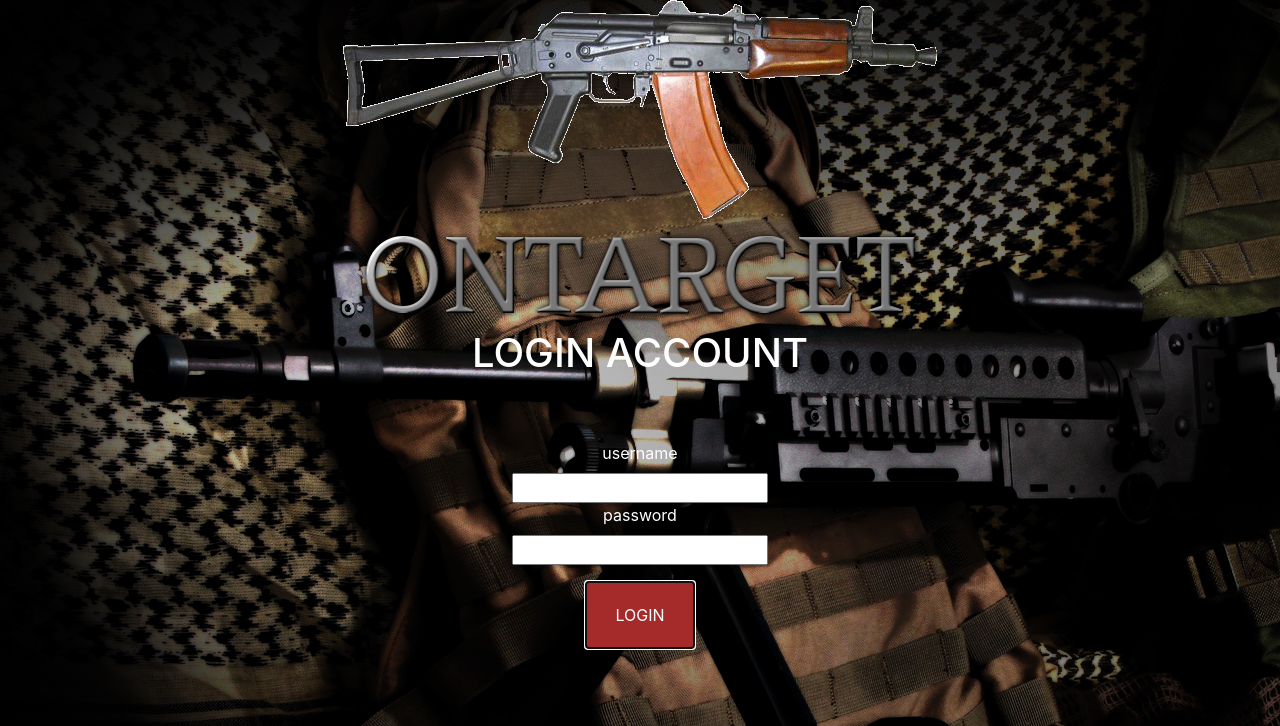
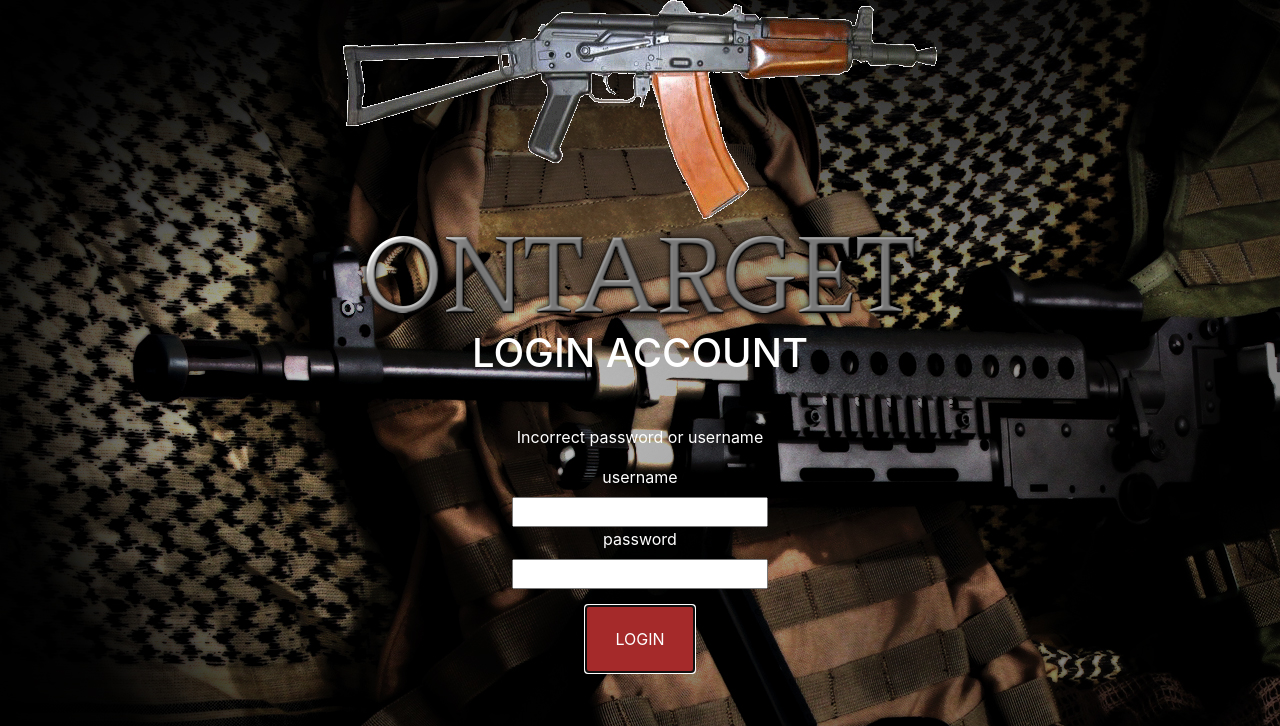
Before and after one commit to alesoldier/airsoft-shop-JS, a website: page login-page.html in a window 1280 px wide. Both pictures are taken after a click on the button "LOGIN". Shown: the top 726 px of the page. Drawn offline with nearby package versions, Linux system fonts and the light colour scheme.

Commit message:
feat: adjust data control
i've adjusted the data control of the login

```diff
--- a/login-page.html
+++ b/login-page.html
@@ -40,22 +40,22 @@
         <script type="text/javascript">
 
             window.onload = function (){
-                var name;
-                var password;
 
-                document.getElementById("btn-login").onclick = function check(){
+                document.getElementById("button-login").onclick = function check(){
+
+                    var name;
+                    var password;
+                    var input1;
 
                     name = document.getElementById("fname").value;
                     password = document.getElementById("password").value;
+                    input1= document.getElementById("err1");
 
                     if(!name || !password){
-                        document.getElementById("err1").innerHTML= "ERR invalid username";
-                        document.getElementById("err1").style.color= "white";
-                        document.getElementById("err2").innerHTML= "ERR wrong password";
-                        document.getElementById("err2").style.color= "white";
+                        input1.innerHTML = "Incorrect password or username ";
+                        input1.style.color = "white";
                     }else{
-                        document.getElementById("err1").innerHTML= "";
-                        document.getElementById("err2").innerHTML= "";
+                        input1.innerHTML = "";
                         window.location.href= "home-page.html";
                     }
                 }
```
